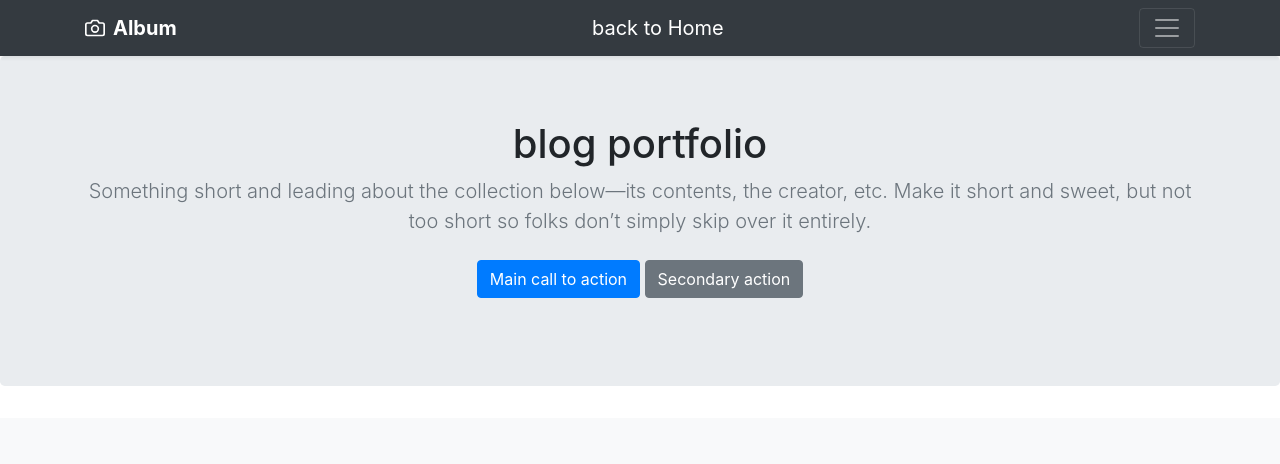
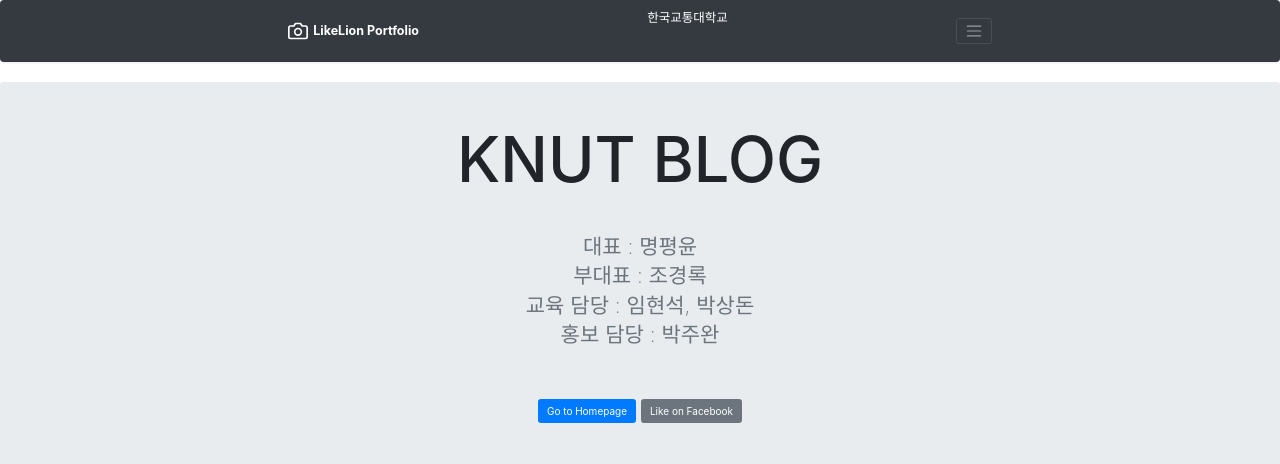
Before and after one commit to likelionknut/blogProject, a Django app: template portfolio/templates/portfolio.html in a window 1280 px wide. Shown: the top 464 px of the page. Run offline with Django 3.2, Linux system fonts and the light colour scheme; the template is opened without the code that fills it, so the values that code supplies are empty; some libraries are stand-ins or nearby versions.

Commit message:
Update Pagination & Portfolio

```diff
--- a/blog/templates/new.html
+++ b/blog/templates/new.html
@@ -13,7 +13,11 @@
             {{form.as_table}}
         </table>
         <br>
-        <input class="btn btn-dark" type="submit" value="제출하기">
+        <p align="middle">
+            <a href="{%url 'home'%}"><button type="button" class="btn btn-dark">홈으로</button></a>&nbsp;&nbsp;
+            <input class="btn btn-dark" type="submit" value="제출하기">
+        </p>
+
     </form>
 </div>
 
--- a/portfolio/templates/portfolio.html
+++ b/portfolio/templates/portfolio.html
@@ -8,7 +8,7 @@
     <meta name="description" content="">
     <meta name="author" content="Mark Otto, Jacob Thornton, and Bootstrap contributors">
     <meta name="generator" content="Jekyll v3.8.5">
-    <title>Album portfolio! Bootstrap</title>
+    <title>KNUT Portfolio</title>
 
     <!-- Bootstrap core CSS -->
     <link href="/docs/4.2/dist/css/bootstrap.min.css" rel="stylesheet" integrity="sha384-GJzZqFGwb1QTTN6wy59ffF1BuGJpLSa9DkKMp0DgiMDm4iYMj70gZWKYbI706tWS" crossorigin="anonymous">
@@ -39,14 +39,17 @@
       <div class="row">
         <div class="col-sm-8 col-md-7 py-4">
           <h4 class="text-white">About</h4>
-          <p class="text-muted">Add some information about the album below, the author, or any other background context. Make it a few sentences long so folks can pick up some informative tidbits. Then, link them off to some social networking sites or contact information.</p>
+          <p class="text-muted">"멋쟁이 사자처럼"은 비전공자를 대상으로 프로그래밍을 가르치는
+              대학 연합 교육 단체입니다. 컴퓨터를 모르는 학생들이 프로그래밍 교육을 통해 원하는 IT 서비스를 직접 런칭합니다.
+              다양한 오프라인 활동과 병행하여 뜻을 같이하는 동료를 찾고 자신이 만들고자 하는
+              서비스를 직접 프로그래밍 하도록 돕습니다.</p>
         </div>
         <div class="col-sm-4 offset-md-1 py-4">
           <h4 class="text-white">Contact</h4>
           <ul class="list-unstyled">
-            <li><a href="#" class="text-white">Follow on Twitter</a></li>
-            <li><a href="#" class="text-white">Like on Facebook</a></li>
-            <li><a href="#" class="text-white">Email me</a></li>
+            <li><a href="http://knut.likelion.org/" class="text-white">Go official page</a></li>
+            <li><a href="https://www.facebook.com/likelionKNUT" class="text-white">Like on Facebook</a></li>
+            <li><a href="mailto:likelionknut@gmail.com" class="text-white">Email me</a></li>
           </ul>
         </div>
       </div>
@@ -56,9 +59,9 @@
     <div class="container d-flex justify-content-between">
       <a href="#" class="navbar-brand d-flex align-items-center">
         <svg xmlns="http://www.w3.org/2000/svg" width="20" height="20" viewBox="0 0 24 24" fill="none" stroke="currentColor" stroke-width="2" stroke-linecap="round" stroke-linejoin="round" class="mr-2" focusable="false" aria-hidden="true"><path d="M23 19a2 2 0 0 1-2 2H3a2 2 0 0 1-2-2V8a2 2 0 0 1 2-2h4l2-3h6l2 3h4a2 2 0 0 1 2 2z"></path><circle cx="12" cy="13" r="4"></circle></svg>
-        <strong>Album</strong>
+        <strong>LikeLion Portfolio</strong>
       </a>
-      <a href="{% url 'home' %}" class="navbar-brand d-flex ">back to Home</a>
+      <a href="{% url 'home' %}" class="navbar-brand d-flex ">한국교통대학교</a>
       <button class="navbar-toggler" type="button" data-toggle="collapse" data-target="#navbarHeader" aria-controls="navbarHeader" aria-expanded="false" aria-label="Toggle navigation">
         <span class="navbar-toggler-icon"></span>
       </button>
@@ -70,11 +73,16 @@
 
   <section class="jumbotron text-center">
     <div class="container">
-      <h1 class="jumbotron-heading">blog portfolio</h1>
-      <p class="lead text-muted">Something short and leading about the collection below—its contents, the creator, etc. Make it short and sweet, but not too short so folks don’t simply skip over it entirely.</p>
+      <h1 class="jumbotron-heading">KNUT BLOG</h1>
+      <p class="lead text-muted"><br>
+        대표 : 명평윤<br>
+        부대표 : 조경록<br>
+        교육 담당 : 임현석, 박상돈<br>
+        홍보 담당 : 박주완<br><br>
+      </p>
       <p>
-        <a href="#" class="btn btn-primary my-2">Main call to action</a>
-        <a href="#" class="btn btn-secondary my-2">Secondary action</a>
+        <a href="http://knut.likelion.org/" class="btn btn-primary my-2">Go to Homepage</a>
+        <a href="https://www.facebook.com/likelionKNUT" class="btn btn-secondary my-2">Like on Facebook</a>
       </p>
     </div>
   </section>
@@ -87,7 +95,7 @@
           <div class="card mb-4 shadow-sm">
             <img src= "{% static 'django.png' %}" height=400 alt="썸네일 사진입니다.">
             <div class="card-body">
-              <p class="card-text">This is a wider card with supporting text below as a natural lead-in to additional content. This content is a little bit longer.</p>
+              <p class="card-text" align="middle">장고는 사랑입니다 ♥</p>
               <div class="d-flex justify-content-between align-items-center">
                 <div class="btn-group">
                   <button type="button" class="btn btn-sm btn-outline-secondary">View</button>
@@ -122,16 +130,24 @@
 
 </main>
 
-<footer class="text-muted">
-  <div class="container">
-    <p class="float-right">
-      <a href="#">Back to top</a>
-    </p>
-    <p>Album example is &copy; Bootstrap, but please download and customize it for yourself!</p>
-    <p>New to Bootstrap? <a href="https://getbootstrap.com/">Visit the homepage</a> or read our <a href="/docs/4.2/getting-started/introduction/">getting started guide</a>.</p>
-  </div>
-  {{weather}}
-</footer>
+<!-- Start Footer bottom Area -->
+<footer id="contact">
+    <div class="footer-area-bottom">
+      <div class="container">
+        <div class="row">
+          <hr style="height:1px; color:black; background-color:gray;">
+          <div class="col-md-12 col-sm-12 col-xs-12">
+            <div class="copyright text-center">
+              <p>
+                Copyright &copy; 2019 <strong>멋쟁이 사자처럼 at 한국교통대학교 운영진</strong>, All rights reserved.
+              <br><br></p>
+            </div>
+          </div>
+        </div>
+      </div>
+    </div>
+  </footer>
+
 <script src="https://code.jquery.com/jquery-3.3.1.slim.min.js" integrity="sha384-q8i/X+965DzO0rT7abK41JStQIAqVgRVzpbzo5smXKp4YfRvH+8abtTE1Pi6jizo" crossorigin="anonymous"></script>
       <script>window.jQuery || document.write('<script src="/docs/4.2/assets/js/vendor/jquery-slim.min.js"><\/script>')</script><script src="/docs/4.2/dist/js/bootstrap.bundle.min.js" integrity="sha384-zDnhMsjVZfS3hiP7oCBRmfjkQC4fzxVxFhBx8Hkz2aZX8gEvA/jsP3eXRCvzTofP" crossorigin="anonymous"></script></body>
 </html>
--- /dev/null
+++ b/portfolio/urls.py
@@ -0,0 +1,6 @@
+from django.urls import path
+from . import views
+
+urlpatterns = [
+    path('', views.portfolio, name='portfolio'),
+]
--- a/secondproject/urls.py
+++ b/secondproject/urls.py
@@ -1,18 +1,16 @@
 
 from django.contrib import admin
 from django.urls import path , include
-import blog.views
-import portfolio.views
 from django.conf import settings
 from django.conf.urls.static import static
-
+import blog.views
 
 urlpatterns = [
     path('admin/', admin.site.urls),
     path('', blog.views.home, name="home"),
     path('blog/', include('blog.urls')), # blog폴더에 urls파일의 정보를 include 해라. 시작 url은 blog/
                                          # 사용하려면 include를 import 받아야함.
-    path('portfolio/', portfolio.views.portfolio, name="portfolio"),
+    path('portfolio/', include('portfolio.urls')),
     path('accounts/', include('accounts.urls')),
 ] + static(settings.MEDIA_URL, document_root=settings.MEDIA_ROOT)
 # 병렬적으로 추가 (좀더 효율적, 추후에 학습 필요) (urlpatterns += (~~)와 같음)
```
Also changed, not shown: blog/templates/home.html (+8 -8 lines).
